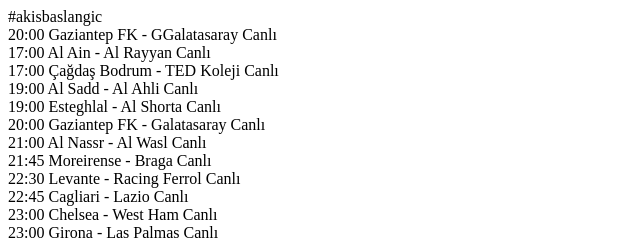
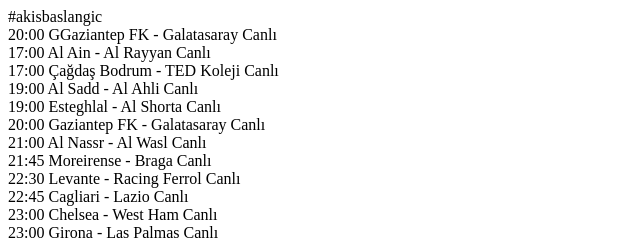
Before and after one commit to volegol/taylan, a plain HTML site: page index.html in a window 1280 px wide. Shown: the top 239 px of the page, 0-640 px from the left. Drawn offline with Linux system fonts and the light colour scheme.

Commit message:
Update index.html

```diff
--- a/index.html
+++ b/index.html
@@ -2,7 +2,7 @@
 
 <div class="mac iframeYayin" data-url="/channel.html?id=yayinstar">
     <span class="saat">20:00</span>
-    <span class="takimlar">Gaziantep FK - GGalatasaray</span>
+    <span class="takimlar">GGaziantep FK - Galatasaray</span>
     <span class="lig">Canlı</span>
 </div>
 <div class="mac iframeYayin" data-url="/channel.html?id=yayinsmarts">
```
